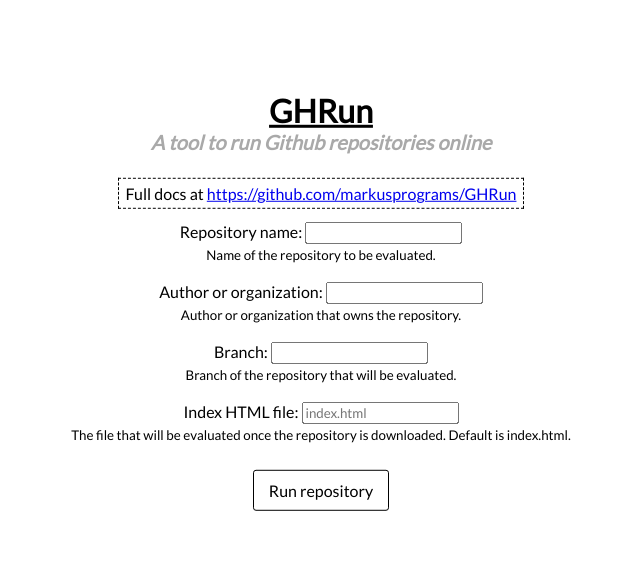
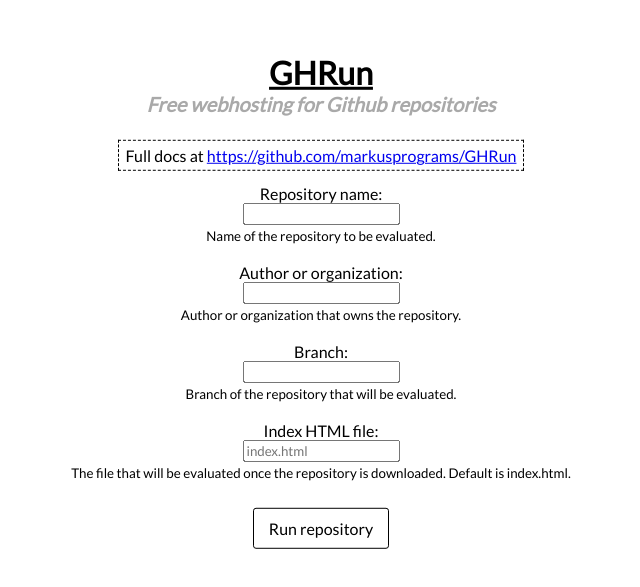
Before and after one commit to markusprograms/GHRun, a website: page index.html in a window 1280 px wide. Shown: the part 115-702 px from the top of the page, without its empty margins (327-967 px from the left). Drawn offline with Linux system fonts and the light colour scheme.

Commit message:
Updated index.html
Updated index.html

```diff
--- a/index.html
+++ b/index.html
@@ -7,24 +7,37 @@
     <link rel="preconnect" href="https://fonts.gstatic.com" crossorigin>
     <link href="https://fonts.googleapis.com/css2?family=Lato&display=swap" rel="stylesheet">
     <link rel="stylesheet" href="/style.css">
+    <meta name="viewport" content="width=device-width, initial-scale=1">
   </head>
   <body>
     <div id = "mainDiv">
       <h1>GHRun</h1>
-      <h2>A tool to run Github repositories online</h2>
+      <h2>Free webhosting for Github repositories</h2>
 
       <span id = "fullDocs">Full docs at <a name = "default" href = "https://github.com/markusprograms/GHRun">https://github.com/markusprograms/GHRun</a></span><br><br>
 
-      <span>Repository name: </span><input id = "repo" type = "text"><br>
+      <div class = "gridContainer">
+        <div class = "gridSpan"><span>Repository name: </span></div>
+        <div><input id = "repo" type = "text"></div>
+      </div>
       <small>Name of the repository to be evaluated. </small><br><br>
 
-      <span>Author or organization: </span><input id = "author" type = "text"><br>
+      <div class = "gridContainer">
+        <div class = "gridSpan"><span>Author or organization: </span></div>
+        <div><input id = "author" type = "text"></div>
+      </div>
       <small>Author or organization that owns the repository. </small><br><br>
 
-      <span>Branch: </span><input id = "branch" type = "text"><br>
+      <div class = "gridContainer">
+        <div class = "gridSpan"><span>Branch: </span></div>
+        <div><input id = "branch" type = "text"></div>
+      </div>
       <small>Branch of the repository that will be evaluated. </small><br><br>
 
-      <span>Index HTML file: </span><input id = "fileName" type = "text" placeholder = "index.html"><br>
+      <div class = "gridContainer">
+        <div class = "gridSpan"><span>Index HTML file: </span></div>
+        <div><input id = "fileName" type = "text" placeholder = "index.html"></div>
+      </div>
       <small>The file that will be evaluated once the repository is downloaded. Default is index.html. </small><br><br><br>
 
       <a id = "run" href = "run/">Run repository</a>
```
